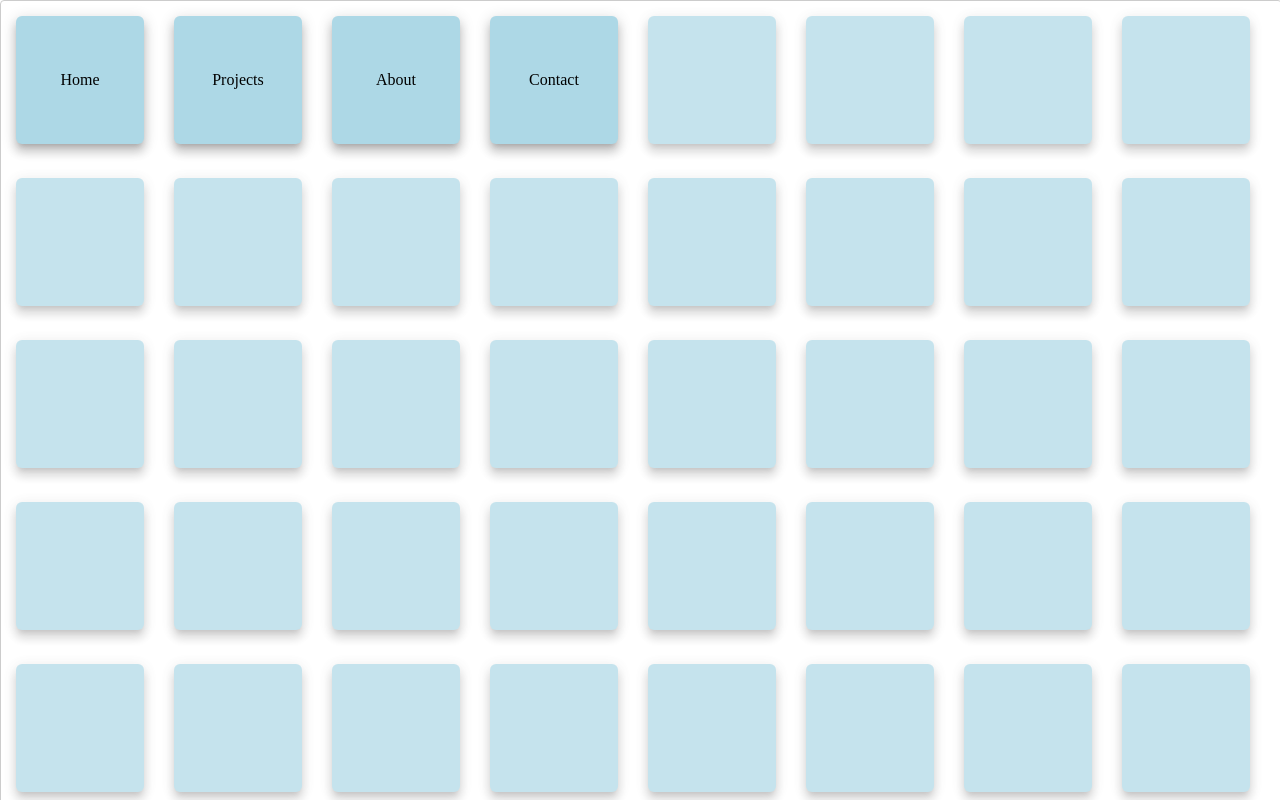
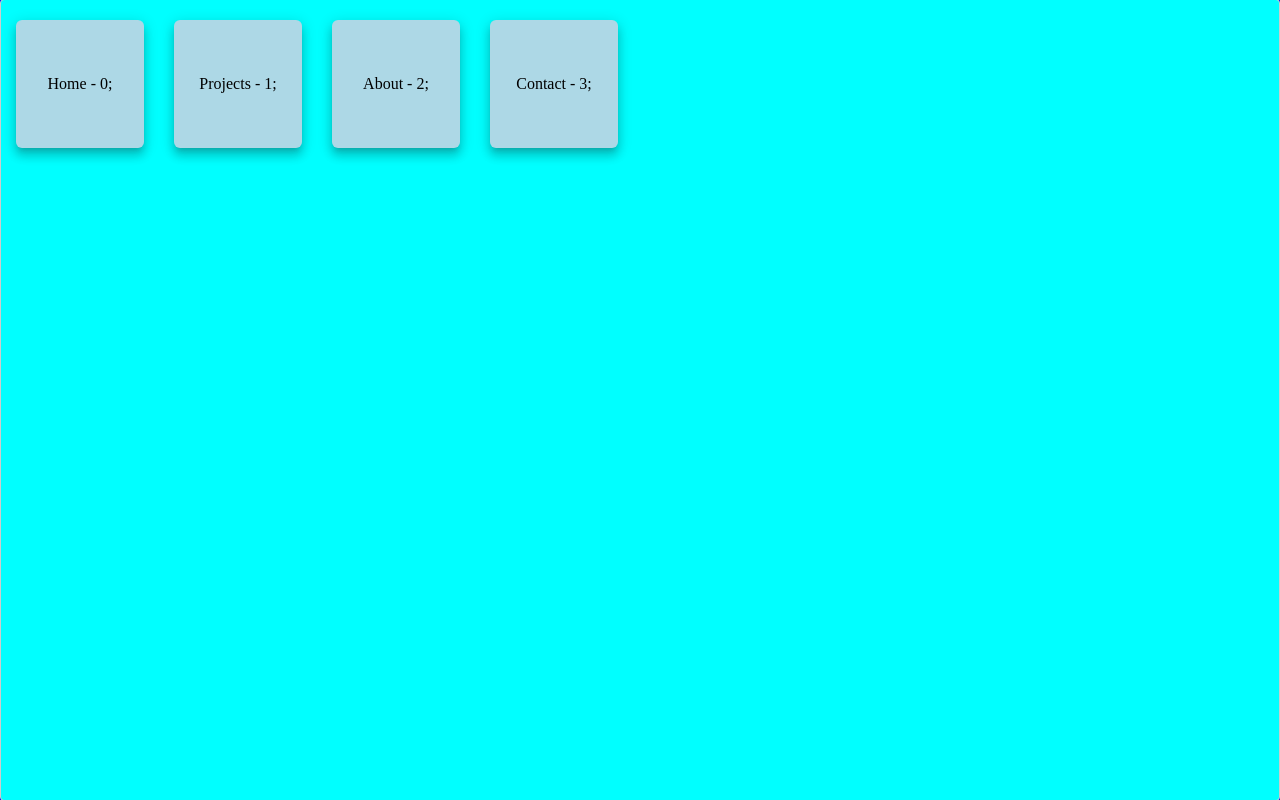
Before and after one commit to osvald-code/osvald-profile, an Angular app: page / in a window 1280 px wide. Shown: the top 800 px of the page. Built offline with nearby package versions, Linux system fonts and the light colour scheme.

Commit message:
Extra tiles issue fixed

```diff
--- a/src/app/app.html
+++ b/src/app/app.html
@@ -1,3 +1,2 @@
-<body>
-  <app-tile-window></app-tile-window>
-</body>
+
+<app-tile-window></app-tile-window>
--- a/src/app/app.scss
+++ b/src/app/app.scss
@@ -1,5 +1,9 @@
-body{
-  margin: 0;
-  height: 100%;
-  width: 100%;
+app-tile-window{
+    background-color: blue;
+    height: inherit;
+    width: inherit;
+    display: flex;
+    justify-content: center;
+    align-items: center;
+    //padding:20px
 }
--- a/src/app/expandable-tile/expandable-tile.html
+++ b/src/app/expandable-tile/expandable-tile.html
@@ -2,15 +2,16 @@
     [attr.data-grid-item-id]="id"
     [cdkDragDisabled]="isVisible()"
     [style.cursor]="isVisible() ? 'default' : 'pointer'"
-    [style.opacity]="isVisible() ? 0.7 : 1"
+    [style.opacity]="isVisible() ? 0 : 1"
+
     >
     <!-- this is the actual content of the tile -->
-    <div [style.width]="width" [style.height]="height" class="tile-content" >
-        {{title()}}
+    <div [style.width]="innerWidth" [style.height]="innerHeight" [style.margin]="tileManager.tileMargin" class="tile-content" >
+        {{title()}} - {{id}};
     </div>
     <!-- this is the placeholder for the dragged element while it's dragged -->
     <div *cdkDragPlaceholder class="grid-button hidden-placeholder">
-        <div [style.width]="width" [style.height]="height" class="tile-content hidden-placeholder" >
+        <div [style.width]="innerWidth" [style.height]="innerHeight" [style.margin]="tileManager.tileMargin" class="tile-content hidden-placeholder" >
             {{title()}}
         </div>
     </div>
--- a/src/app/expandable-tile/expandable-tile.scss
+++ b/src/app/expandable-tile/expandable-tile.scss
@@ -4,7 +4,6 @@
     align-items: center;
     justify-content: center;
     border-radius: 6px;
-    margin: 15px;
     box-shadow:
         0 5px 5px -3px rgba(55, 47, 47, 0.2),
         0 8px 10px 1px rgba(0, 0, 0, 0.14),
@@ -26,13 +25,8 @@
 }
 .grid-button:hover {
     background-color: deepskyblue;
-
 }
 
-:host{
-    display: inline-block;
-    margin: 0;
-}
 
 .cdk-drag-preview {
     .tile-content{
--- a/src/app/expandable-tile/expandable-tile.ts
+++ b/src/app/expandable-tile/expandable-tile.ts
@@ -16,7 +16,8 @@ export class ExpandableTile{
   tileManager = inject(TileManager);
 
   isVisible = computed(() => this.title() === '');
-
-  width:string = this.tileManager.tileSize;
-  height:string = this.width;
+  innerWidth = this.tileManager.tileInnerSize;
+  innerHeight = this.innerWidth; //its a square lol
+  tileWidth = this.tileManager.tileOuterSize;
+  tileHeight = this.tileWidth
 }
--- a/src/app/tile-manager.ts
+++ b/src/app/tile-manager.ts
@@ -3,14 +3,31 @@ import { Injectable, signal, computed } from '@angular/core';
 @Injectable({
   providedIn: 'root',
 })
-export class TileManager {
+export class TileManager{
   static readonly TILE_WIDTH = 128;
-  public readonly tileSize = `${TileManager.TILE_WIDTH}px`;
-  public windowWidth = signal(window.innerWidth);
-  public windowHeight = signal(window.innerHeight);
-  public tileTotal = computed(()=> this.columnTileCount() * this.rowTileCount());
-  private columnTileCount = computed(() => Math.floor(this.windowWidth() / TileManager.TILE_WIDTH));
-  private rowTileCount = computed(() => Math.floor(this.windowHeight() / TileManager.TILE_WIDTH));
+  static readonly TILE_MARGIN = 15;
+  private readonly tileSize = TileManager.TILE_WIDTH+(TileManager.TILE_MARGIN*2);
+
+  public readonly tileMargin = `${TileManager.TILE_MARGIN}px`;
+  public readonly tileInnerSize = `${TileManager.TILE_WIDTH}px`;
+  public readonly tileOuterSize =`${this.tileSize}px`
+
+  public width = signal(TileManager.TILE_WIDTH);
+  public height = signal(TileManager.TILE_WIDTH);
+  public tileTotal = computed(()=> ((this.columnTileCount() * this.rowTileCount())));
+  public columnTileCount = computed(() => Math.floor(this.width() / this.tileSize));
+  public rowTileCount = computed(() => Math.floor(this.height() / this.tileSize));
+  public sidePadding = computed(() => `${(this.width()-(this.columnTileCount()*TileManager.TILE_WIDTH))/2}px`);
+
+  printOut = ():void => {
+    console.log("width: ", this.width());
+    console.log("height: ", this.height());
+    console.log("tile size: ", this.tileSize);
+    console.log("cols: ",this.columnTileCount());
+    console.log("rows: ",this.rowTileCount());
+    console.log("padding: ",this.sidePadding());
+    console.log("Tile total: ", this.tileTotal());
+  }
 
   public readonly startingTitles = [
     "Home",
@@ -21,6 +38,4 @@ export class TileManager {
 
 
 
-
-
 }
--- a/src/app/tile-window/tile-window.html
+++ b/src/app/tile-window/tile-window.html
@@ -1,6 +1,9 @@
   <div class="gridlist"
     cdkDropList
     [cdkDropListSortingDisabled]="true"
+    [style.min-height] = (this.tileManager.tileOuterSize)
+    [style.min-width] = (this.tileManager.tileOuterSize)
+
     cdkDropListOrientation="mixed"
     (cdkDropListDropped)="onDropped($event)"
     >
--- a/src/app/tile-window/tile-window.scss
+++ b/src/app/tile-window/tile-window.scss
@@ -1,10 +1,11 @@
 .gridlist {
-  display: flex;
-  flex-wrap: wrap;
+  display: flex-wrap;
+  border: solid 1px #ccc;
+  border-radius: 4px;
+  overflow:hidden;
+  height:100%;
   width: 100%;
-  max-width: 100%;
-  border: solid 1px #ccc;
-  //height: 100%;
-  border-radius: 4px;
-  overflow: hidden;
+  background-color: aqua;
+  justify-content: center;
+  align-content: center;
 }
--- a/src/app/tile-window/tile-window.ts
+++ b/src/app/tile-window/tile-window.ts
@@ -1,4 +1,4 @@
-import { Component, signal, inject, computed, HostListener, effect, InputSignal, OnInit, WritableSignal} from '@angular/core';
+import { Component, signal, inject, computed, HostListener, effect, InputSignal, ElementRef, WritableSignal, AfterViewInit} from '@angular/core';
 import { ExpandableTile } from '../expandable-tile/expandable-tile';
 import { CdkDragDrop, CdkDropList } from '@angular/cdk/drag-drop';
 import { TileManager } from '../tile-manager';
@@ -6,15 +6,18 @@ import { Tile } from '../tile';
 
 @Component({
   selector: 'app-tile-window',
+  host:{
+    '(window:resize)': 'onWindowResize($event)'
+  },
   imports: [ExpandableTile, CdkDropList],
   templateUrl: './tile-window.html',
   styleUrl: './tile-window.scss',
 })
 
 
-export class TileWindow {
+export class TileWindow implements AfterViewInit {
 
-
+  private elementRef = inject(ElementRef<HTMLElement>);
   protected readonly title = signal('osvald-profile');
   tileManager = inject(TileManager);
 
@@ -24,15 +27,27 @@ export class TileWindow {
       )
     );
 
+  onWindowResize(event: UIEvent) {
+    requestAnimationFrame(() => {
+      this.updateTileManagerSize()
+    });
+  }
 
+  ngAfterViewInit(): void {
+    this.updateTileManagerSize()
+  }
+
+  updateTileManagerSize= ():void => {
+    this.tileManager.width.set(this.elementRef.nativeElement.offsetWidth)
+    this.tileManager.height.set(this.elementRef.nativeElement.offsetHeight)
+    this.tileManager.printOut()
+  };
 
   constructor(){
-
+    this.updateTileManagerSize()
     effect(() => {
       const tileTotal = this.tileManager.tileTotal()
-      console.log("total tiles: ", tileTotal);
       if (this.items().length !== tileTotal){
-        console.log("size change");
         this.items.update(items => {
           const copy = [...items];
           if(items.length < tileTotal){
@@ -51,15 +66,6 @@ export class TileWindow {
     });
   }
 
-
-
-  // Listen to the global window resize event
-  @HostListener('window:resize', ['$event'])
-  onResize(event: Event) {
-    this.tileManager.windowWidth.set((event.target as Window).innerWidth);
-    this.tileManager.windowHeight.set((event.target as Window).innerHeight);
-  }
-
   onDropped(event: CdkDragDrop<{id:number; title:string}[]>) {
     const draggedElement = event.item.element.nativeElement;
     const draggedId = Number(
@@ -74,7 +80,7 @@ export class TileWindow {
 
     if (!targetElement) return;
 
-   const targetId = Number(targetElement.getAttribute('data-grid-item-id'));
+    const targetId = Number(targetElement.getAttribute('data-grid-item-id'));
 
     if (Number.isNaN(targetId)) return;
     if (draggedId === targetId) return;
--- a/src/styles.scss
+++ b/src/styles.scss
@@ -1,5 +1,12 @@
-body{
-  margin: 0;
-  height: 100%;
-  width: 100%;
+html,body{
+    margin: 0;
+    width: 100vw;
+    height: 100vh;
 }
+
+app-root{
+    height: 100%;
+    width: 100%;
+    display: flex;
+    justify-content: center;
+}
```
Also changed, not shown: src/app/app.ts (line endings or trailing spaces).
